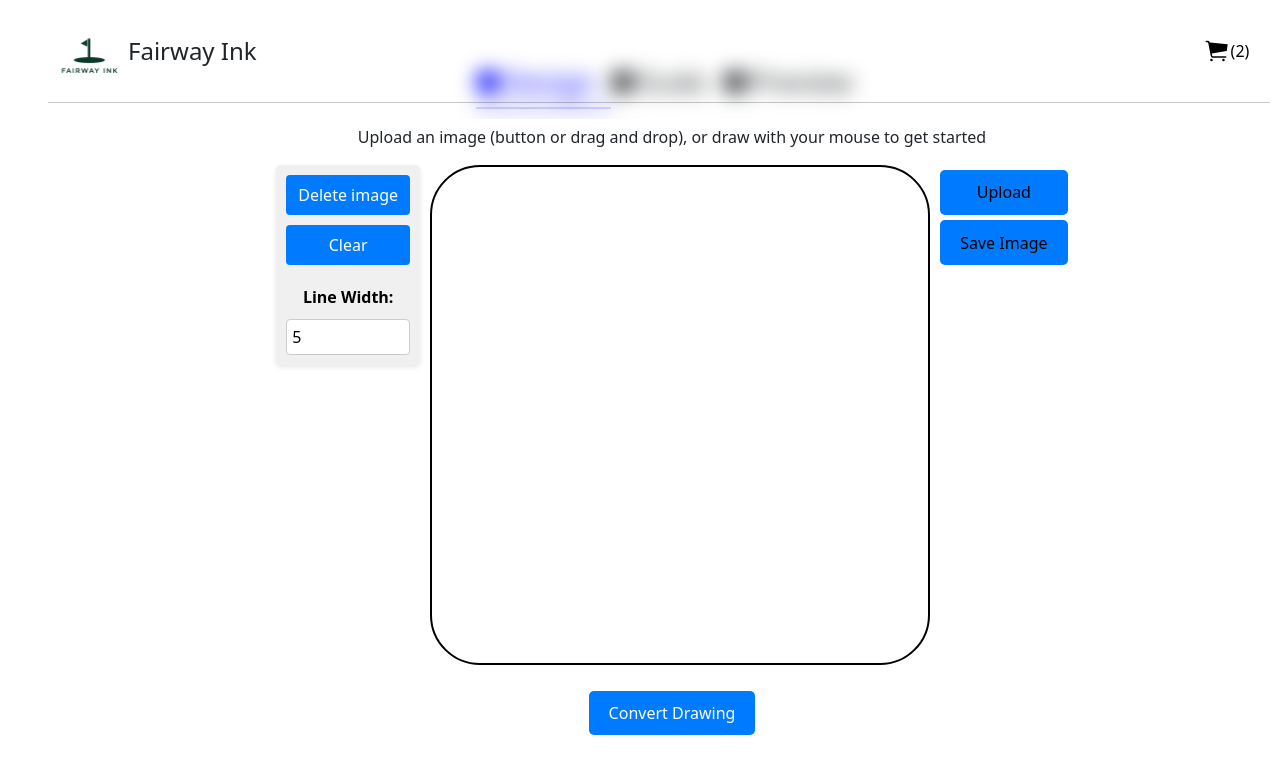
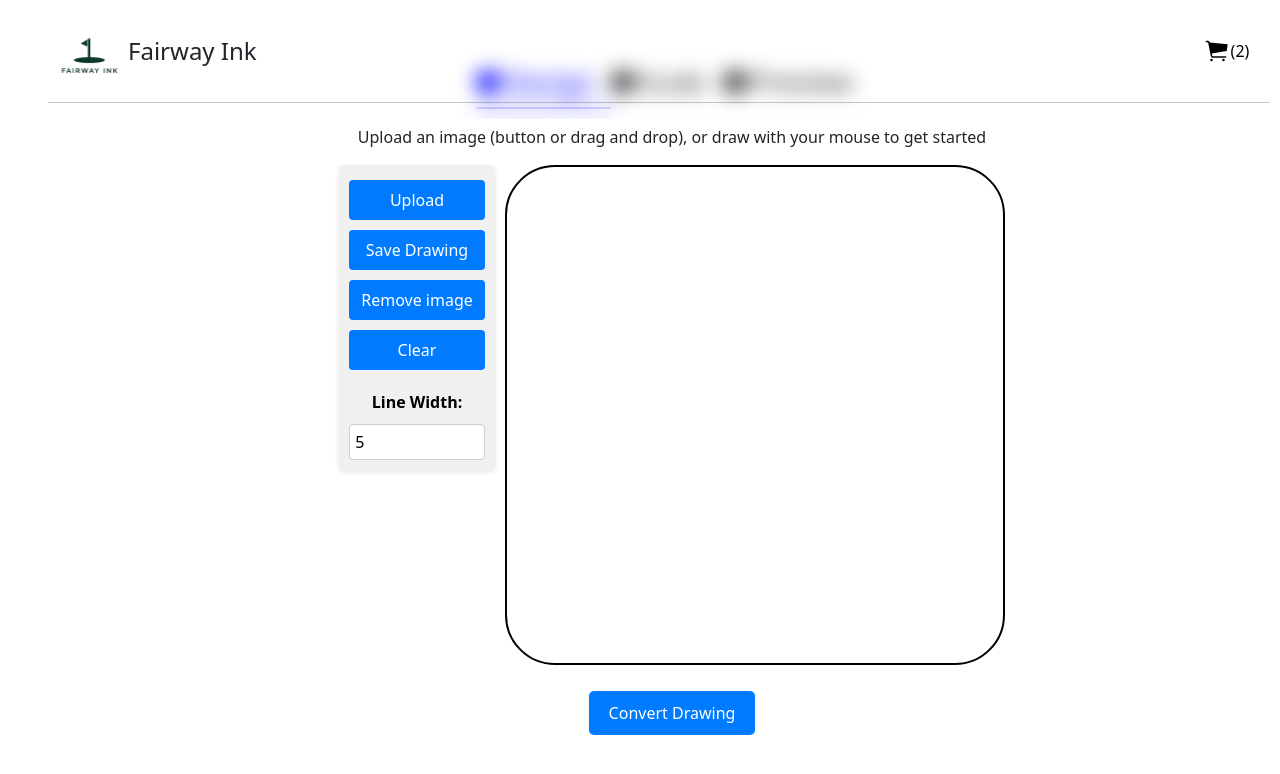
Before and after one commit to Ocamp09/fairway-ink-api, a React (Vite) app in the folder ui/: page / in a window 1280 px wide. Shown: the top 774 px of the page. Built offline with nearby package versions, Linux system fonts and the light colour scheme.

Commit message:
combine toolbars

```diff
--- a/ui/src/components/ImageEditor.jsx
+++ b/ui/src/components/ImageEditor.jsx
@@ -88,8 +88,6 @@ function ImageEditor({
     drawImage();
     drawPaths(context);
     setReloadPaths(false);
-    console.log(paths);
-    console.log("here");
   }, [reloadPaths, canvasScale, lineWidth, showDesign]);
 
   useEffect(() => {
@@ -187,27 +185,6 @@ function ImageEditor({
     }
   };
 
-  const saveCanvas = () => {
-    const canvas = canvasRef.current;
-
-    const canvasBackground = document.createElement("canvas");
-    canvasBackground.width = canvas.width;
-    canvasBackground.height = canvas.height;
-
-    const ctx = canvasBackground.getContext("2d");
-    ctx.fillStyle = "white";
-    ctx.fillRect(0, 0, canvas.width, canvas.height);
-    ctx.drawImage(canvas, 0, 0);
-
-    const dataUrl = canvasBackground.toDataURL("image/png");
-
-    const link = document.createElement("a");
-    link.href = dataUrl;
-    link.setAttribute("download", "fairway-ink-canvas.jpg");
-    document.body.appendChild(link);
-    link.click();
-  };
-
   // handle file drag and drop
   useEffect(() => {
     const canvas = canvasRef.current;
@@ -285,15 +262,10 @@ function ImageEditor({
           scale={canvasScale}
           setScale={setCanvasScale}
           setImageUrl={setImageUrl}
+          imageUrl={imageUrl}
         ></Toolbar>
         <div>
           <canvas ref={canvasRef} width={500} height={500} className="canvas" />
-        </div>
-        <div className="right-panel">
-          <FileUpload imageUrl={imageUrl} setImageUrl={setImageUrl} />
-          <button className="right-button" onClick={saveCanvas}>
-            Save Image
-          </button>
         </div>
       </div>
       <button
--- a/ui/src/components/Toolbar.jsx
+++ b/ui/src/components/Toolbar.jsx
@@ -1,4 +1,5 @@
 import "./Toolbar.css";
+import FileUpload from "./FileUpload";
 
 const Toolbar = ({
   setPaths,
@@ -8,6 +9,7 @@ const Toolbar = ({
   setScale,
   scale,
   setImageUrl,
+  imageUrl,
 }) => {
   const scaleMultiplier = 0.8;
 
@@ -34,6 +36,27 @@ const Toolbar = ({
     setReloadPaths(true);
   };
 
+  const saveCanvas = () => {
+    const canvas = canvasRef.current;
+
+    const canvasBackground = document.createElement("canvas");
+    canvasBackground.width = canvas.width;
+    canvasBackground.height = canvas.height;
+
+    const ctx = canvasBackground.getContext("2d");
+    ctx.fillStyle = "white";
+    ctx.fillRect(0, 0, canvas.width, canvas.height);
+    ctx.drawImage(canvas, 0, 0);
+
+    const dataUrl = canvasBackground.toDataURL("image/png");
+
+    const link = document.createElement("a");
+    link.href = dataUrl;
+    link.setAttribute("download", "fairway-ink-canvas.jpg");
+    document.body.appendChild(link);
+    link.click();
+  };
+
   //   const handleFill = () => {
   //     const canvas = canvasRef.current;
   //     const context = canvas.getContext("2d");
@@ -47,7 +70,9 @@ const Toolbar = ({
         {/* <button onClick={handleZoomIn}>Zoom In</button>
         <button onClick={handleZoomOut}>Zoom Out</button>
         <button onClick={handleUndo}>Undo</button> */}
-        <button onClick={handleRemoveImage}>Delete image</button>
+        <FileUpload imageUrl={imageUrl} setImageUrl={setImageUrl} />
+        <button onClick={saveCanvas}>Save Drawing</button>
+        <button onClick={handleRemoveImage}>Remove image</button>
         <button onClick={handleClear}>Clear</button>
         <label className="toolbar-text" htmlFor="lineWidth">
           Line Width:
```
